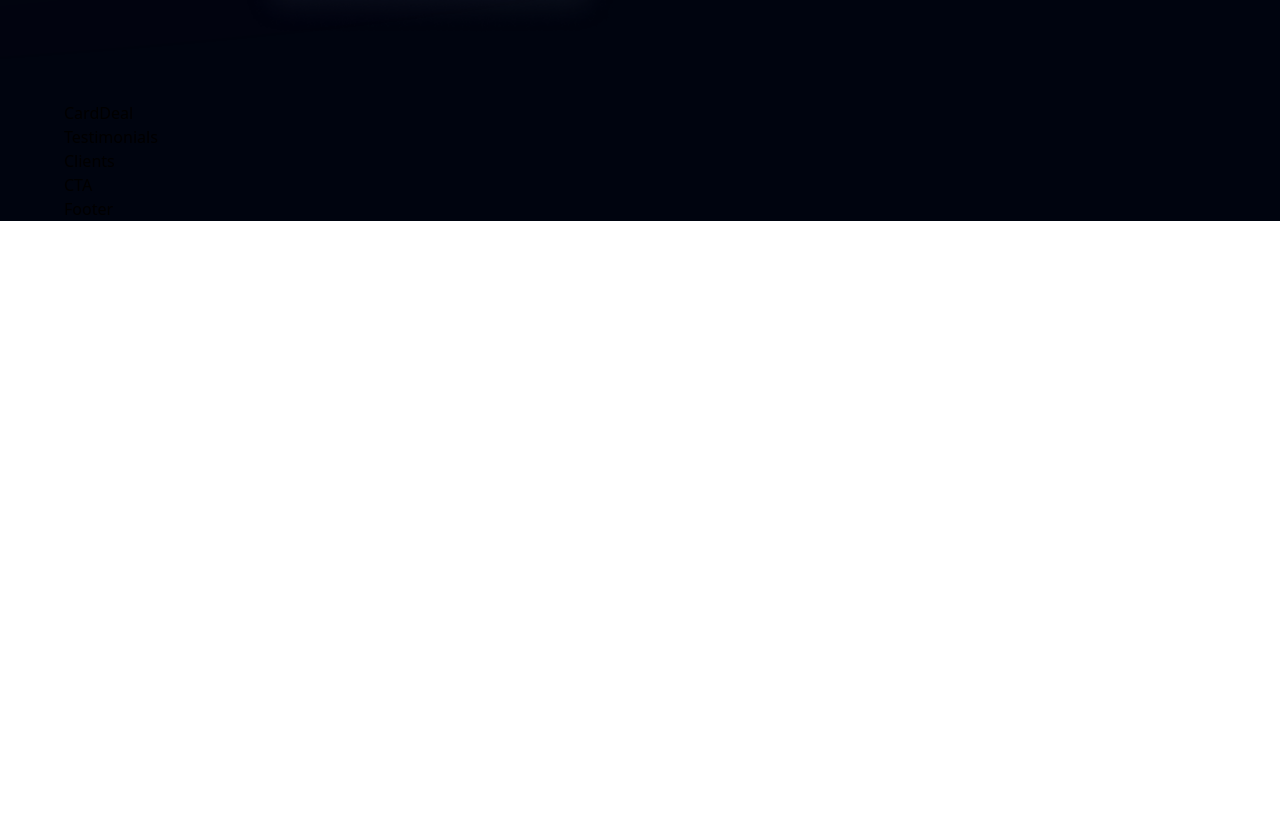
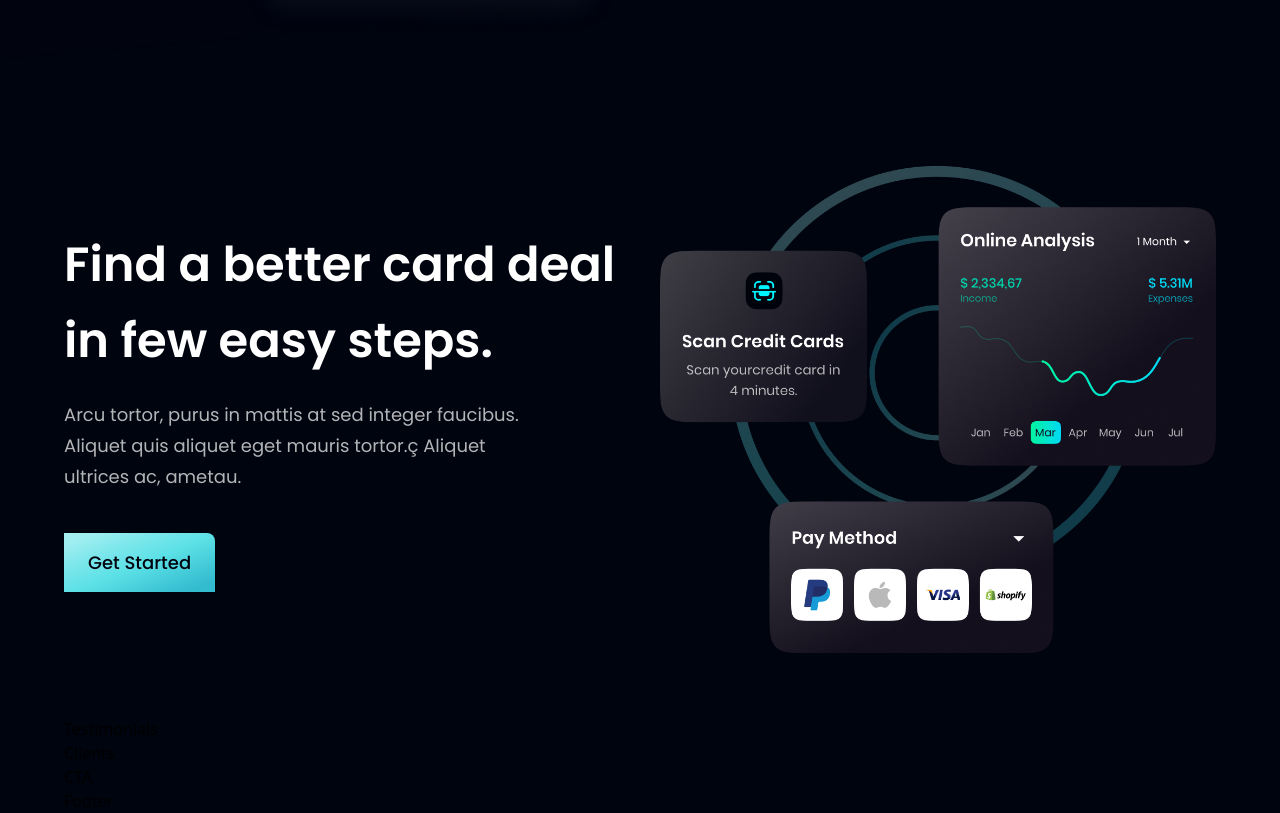
Before and after one commit to bpetya44/bank-app, a React (Vite) app: page / in a window 1280 px wide. Shown: the part 2057-2870 px from the top of the page. Before the commit the page ends 2278 px from the top, so only its background shows below. Built offline with nearby package versions, Linux system fonts and the light colour scheme.

Commit message:
CardDeal component added

```diff
--- a/src/components/CardDeal.jsx
+++ b/src/components/CardDeal.jsx
@@ -1,9 +1,27 @@
-import React from 'react'
+import { card } from '../assets'
+import styles, { layout } from '../style'
+import Button from './Button'
 
-const CardDeal = () => {
-  return (
-    <div>CardDeal</div>
+const CardDeal = () =>  (
+   <section className={layout.section}>
+      <div className={layout.sectionInfo}>
+        <h2 className={styles.heading2}>
+          Find a better card deal <br className='sm:block hidden'/> in few easy steps.
+        </h2>
+        <p className={`${styles.paragraph} max-w-[470px] mt-5`}>
+          Arcu tortor, purus in mattis at sed integer faucibus. Aliquet quis aliquet eget mauris tortor.ç Aliquet ultrices ac, ametau.
+        </p>
+
+        <Button styles="mt-10"/>
+      </div>
+
+      {/* Image */}
+      <div className={layout.sectionImg}>
+        <img src={card} alt="card" className='w-full h-full' />
+      </div>
+
+   </section>
   )
-}
+
 
 export default CardDeal
```
